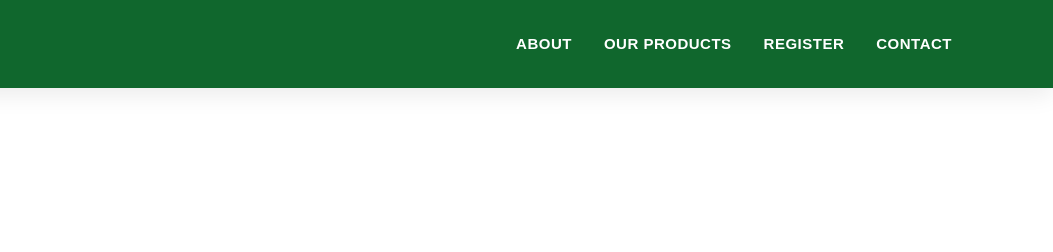
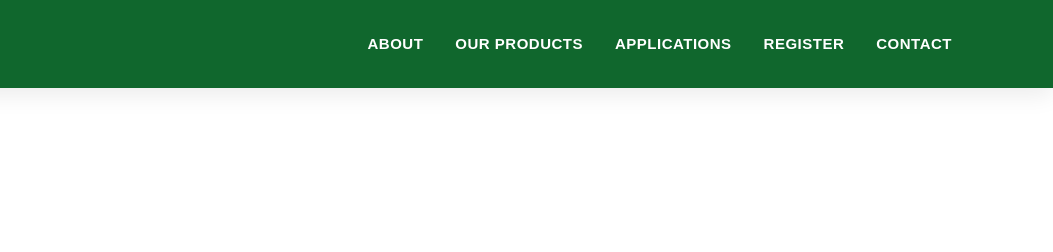
Before and after one commit to tarunbisht-24/BioStack, a plain HTML site: page src/html/register.html in a window 1280 px wide. Shown: the top 252 px of the page, 227-1280 px from the left. Drawn offline with nearby package versions, Linux system fonts and the light colour scheme; some packages are replaced by stand-ins of ours; files that its build step writes are made by us from their sources; a script that the page names is missing; files whose address does not match are found by name; a web font is replaced by a local one.

Commit message:
Update register.html

```diff
--- a/src/html/register.html
+++ b/src/html/register.html
@@ -38,14 +38,14 @@
 <!-- /LOADER TEMPLATE -->
 
 
-<!-- NAVBAR
-    ================================================= -->
+<!-- NAVBAR -->
 <nav class="navbar navbar-expand-lg navbar-dark trans-navigation fixed-top navbar-togglable">
   <div class="container">
     <img src="images/logo.png" alt="Company Logo" width="45px" height="45px">
     <a class="navbar-brand" href="index.html">
         <h3>BioStack</h3>
     </a>
+
     <!-- Toggler -->
     <button class="navbar-toggler" type="button" data-toggle="collapse" data-target="#navbarCollapse"
       aria-controls="navbarCollapse" aria-expanded="false" aria-label="Toggle navigation">
@@ -68,13 +68,15 @@
           </a>
         </li>
         <li class="nav-item ">
+          <a href="applications.html" class="nav-link js-scroll-trigger">
+            Applications
+          </a>
+        </li>
+        <li class="nav-item ">
           <a href="register.html" class="nav-link js-scroll-trigger">
             Register
           </a>
         </li>
-
-
-
         <li class="nav-item ">
           <a href="contact.html" class="nav-link">
             Contact
```
Lines whose indentation alone changed are shown as unchanged.
